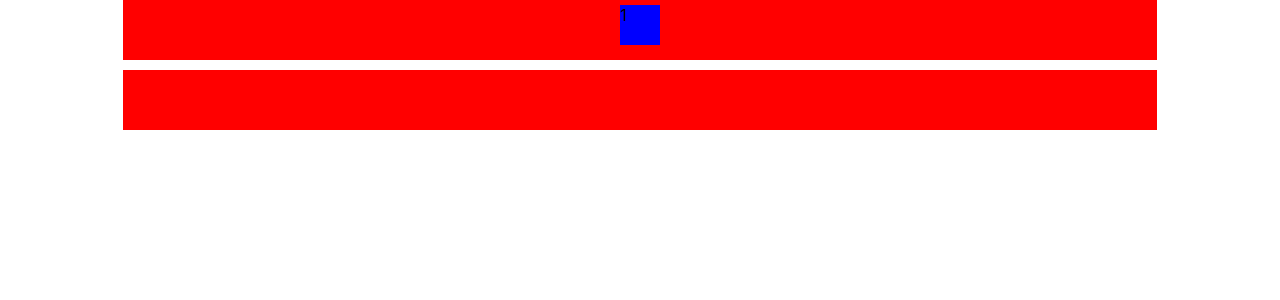
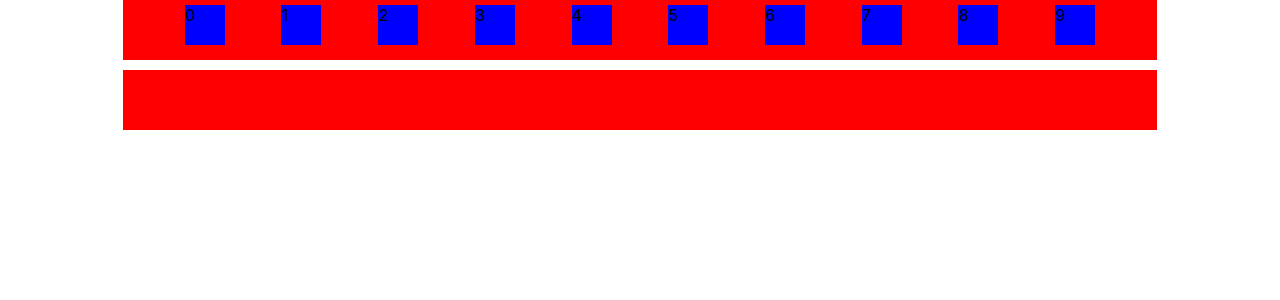
Before and after one commit to zdmitchell/dnd-demo, a React (Create React App) app: page / in a window 1280 px wide. Shown: the top 300 px of the page. Built offline with nearby package versions, Linux system fonts and the light colour scheme.

Commit message:
DraggableItemContainer: pass items as props
We will keep track of the two containers' items in two different arrays.

```diff
--- a/src/App.js
+++ b/src/App.js
@@ -3,6 +3,9 @@ import styled from 'styled-components';
 import DraggableItem from './DraggableItem';
 import { DndProvider } from 'react-dnd';
 import { HTML5Backend } from 'react-dnd-html5-backend';
+import DraggableItemContainer from './DraggableItemContainer';
+import { useState } from 'react';
+import { useCallback } from 'react';
 
 const AppContainer = styled.div`
    position: fixed;
@@ -10,24 +13,26 @@ const AppContainer = styled.div`
    transform: translate(-50%);
 `;
 
-const DraggableItemContainer = styled.div`
-   height: 50px;
-   width: 80vw;
-   background-color: red;
-   margin-bottom: 10px;
-   padding: 5px;
-   display: flex;
-   justify-content: space-evenly;
-`;
+function App() {
+   const [items1, setItems1] = useState([...Array(10).keys()]);
+   const [items2, setItems2] = useState([]);
 
-function App() {
+   const moveItem = useCallback(
+      (item) => {
+         if (items1.includes(item)) {
+            items2.push(item);
+         } else {
+            items1.push(item);
+         }
+      },
+      [items1, items2]
+   );
+
    return (
       <AppContainer>
          <DndProvider backend={HTML5Backend}>
-            <DraggableItemContainer>
-               <DraggableItem boxId={1} />
-            </DraggableItemContainer>
-            <DraggableItemContainer></DraggableItemContainer>
+            <DraggableItemContainer items={items1} />
+            <DraggableItemContainer items={items2} />
          </DndProvider>
       </AppContainer>
    );
--- /dev/null
+++ b/src/DraggableItemContainer.js
@@ -0,0 +1,25 @@
+import React from 'react';
+import styled from 'styled-components';
+import DraggableItem from './DraggableItem';
+
+const Container = styled.div`
+   height: 50px;
+   width: 80vw;
+   background-color: red;
+   margin-bottom: 10px;
+   padding: 5px;
+   display: flex;
+   justify-content: space-evenly;
+`;
+
+const DraggableItemContainer = ({ items }) => {
+   return (
+      <Container>
+         {items.map((item) => (
+            <DraggableItem boxId={item} />
+         ))}
+      </Container>
+   );
+};
+
+export default DraggableItemContainer;
```
